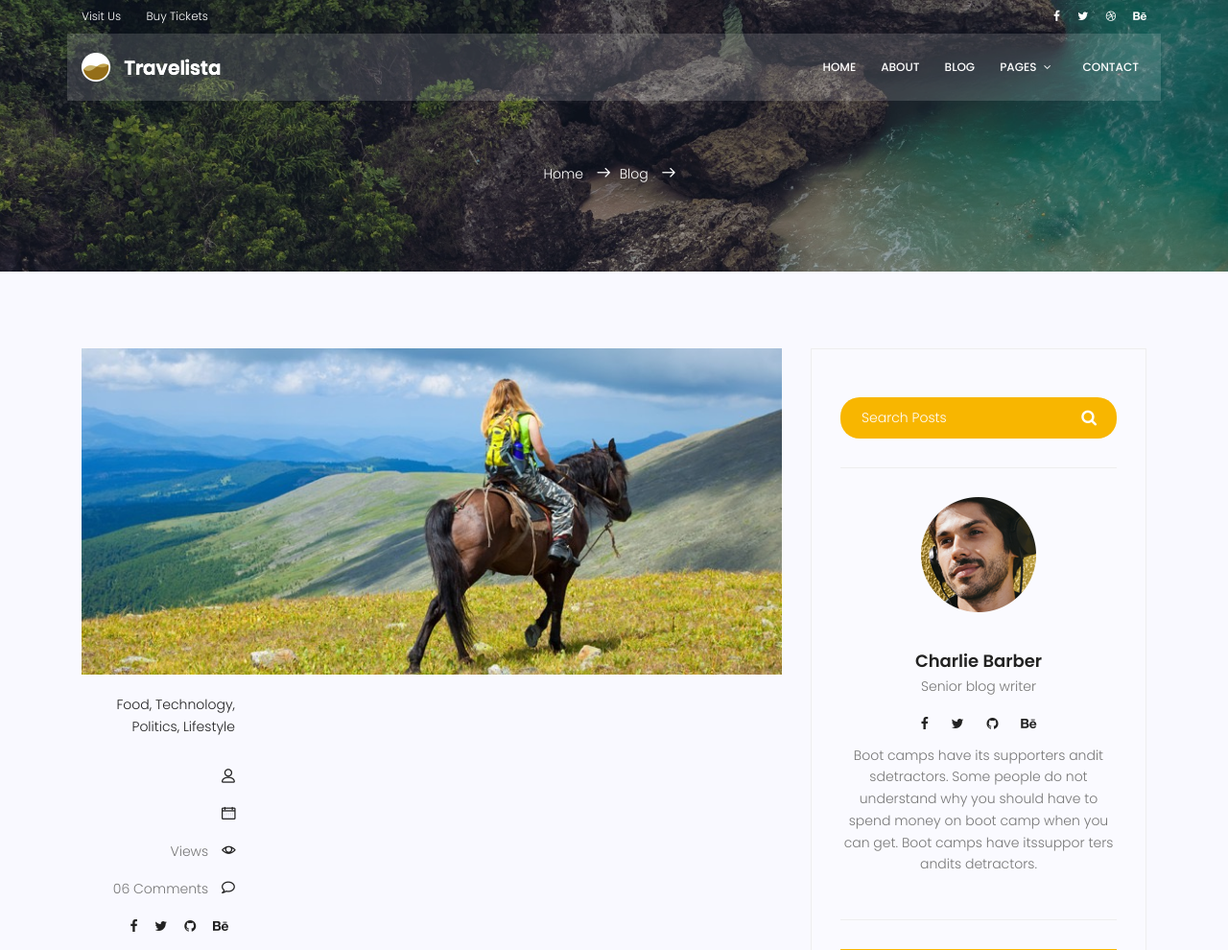
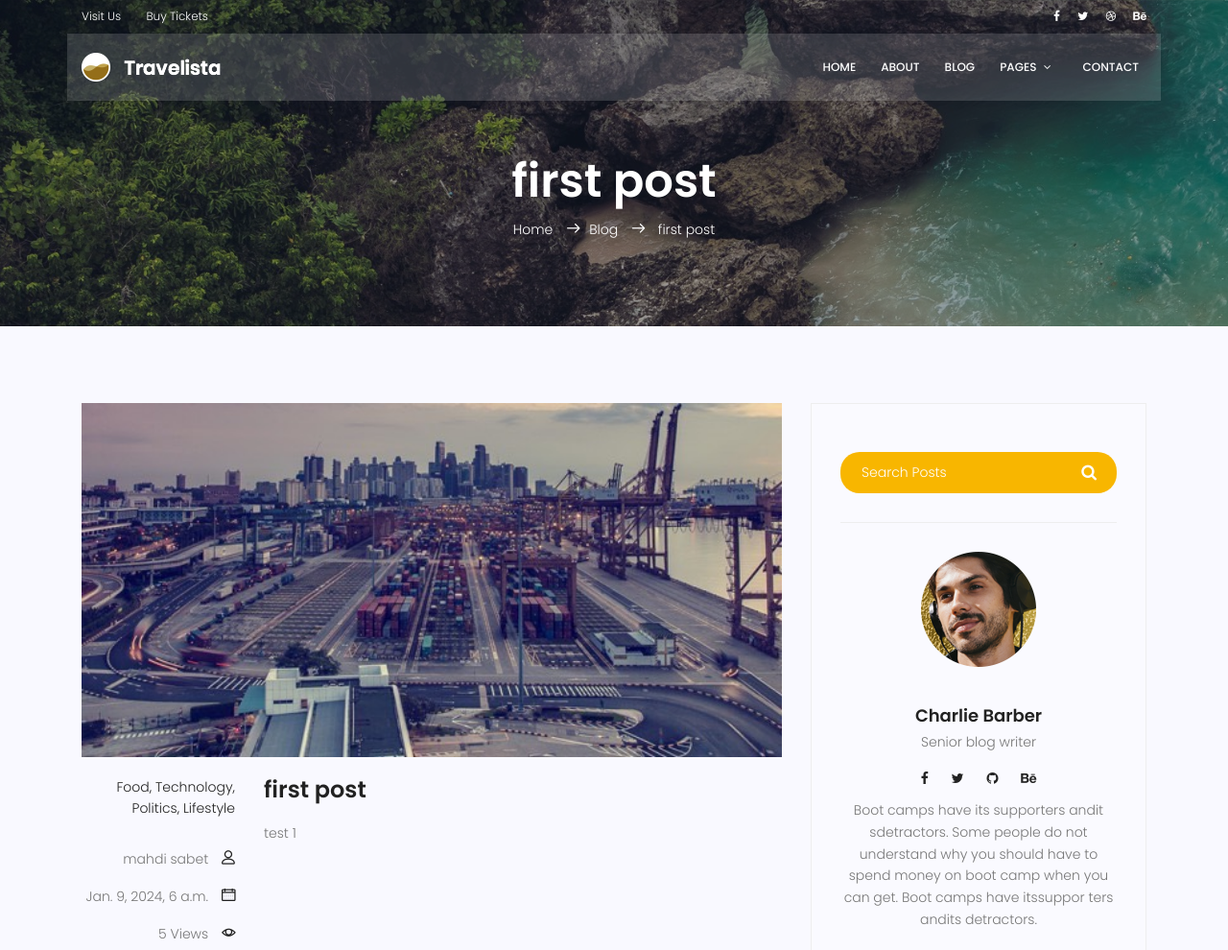
Before and after one commit to metisbt/start-Django, a Django app: template templates/blog/blog-single.html in a window 1280 px wide. Shown: the top 990 px of the page at 96% size. Run offline with Django 5.2, Linux system fonts and the light colour scheme; the template is opened without the code that fills it: values that come from a table or form of the project are taken from there, others are empty; data comes from the database, SQL or seed files in the repository; both versions use the stored data as it was after the commit; some libraries are stand-ins or nearby versions.

Commit message:
added image field
+ added image in models.py in blog app

+ added media folder

+ added image in blog_home and blog_sigle

```diff
--- a/blog/models.py
+++ b/blog/models.py
@@ -4,7 +4,7 @@ from django.contrib.auth.models import User
 class Post(models.Model):
     title = models.CharField(max_length = 255)
     content = models.TextField()
-    # image
+    image = models.ImageField(upload_to='blog/',default='blog/default.jpg')
     # tag
     # category
     author = models.ForeignKey(User, on_delete=models.SET_NULL, null=True)
--- a/blog/views.py
+++ b/blog/views.py
@@ -12,8 +12,9 @@ def blog_view(request):
     return render(request, 'blog/blog-home.html', context)
 
 def blog_single(request, pid):
-    posts = Post.objects.filter(published_date__lte=datetime.now(tz=timezone.utc), status=True)
-    post = get_object_or_404(posts, id = pid)
+    # posts = Post.objects.filter(published_date__lte=datetime.now(tz=timezone.utc), status=True)
+    # post = get_object_or_404(posts, id = pid)
+    post = get_object_or_404(Post, id = pid, published_date__lte=datetime.now(tz=timezone.utc), status=True)
     post.counted_view += 1
     post.save()
     context = {'post' : post}
--- a/requirements.txt
+++ b/requirements.txt
@@ -1,4 +1,5 @@
 asgiref==3.7.2
 Django==3.2.23
+pillow==10.2.0
 pytz==2023.3.post1
 sqlparse==0.4.4
--- a/templates/blog/blog-home.html
+++ b/templates/blog/blog-home.html
@@ -128,7 +128,7 @@
           </div>
           <div class="col-lg-9 col-md-9">
             <div class="feature-img">
-              <img class="img-fluid" src="{% static 'img/blog/feature-img1.jpg' %}" alt="" />
+              <img class="img-fluid" src="{{post.image.url}}" alt="" />
             </div>
             <a class="posts-title" href="{% url 'blog:single' pid=post.id %}"
               ><h3>{{post.title}}</h3></a
--- a/templates/blog/blog-single.html
+++ b/templates/blog/blog-single.html
@@ -32,7 +32,7 @@
         <div class="single-post row">
           <div class="col-lg-12">
             <div class="feature-img">
-              <img class="img-fluid" src="{% static 'img/blog/feature-img1.jpg' %}" alt="" />
+              <img class="img-fluid" src="{{post.image.url}}" alt="" />
             </div>
           </div>
           <div class="col-lg-3 col-md-3 meta-details">
```
Also changed, not shown: blog/migrations/0006_post_image.py (added), db.sqlite3, media/blog/default.jpg (added), media/blog/feature-img5.jpg (added).
